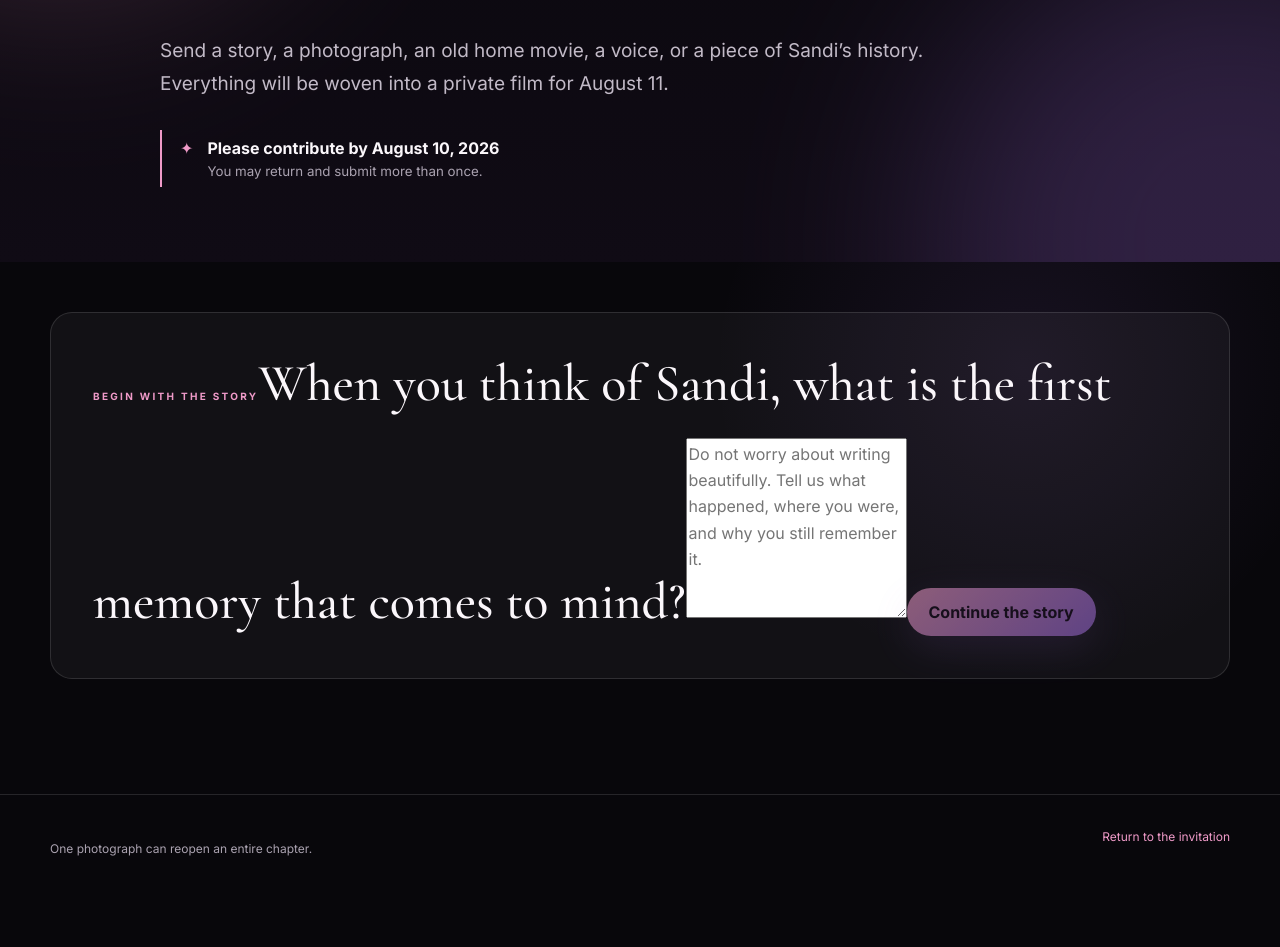
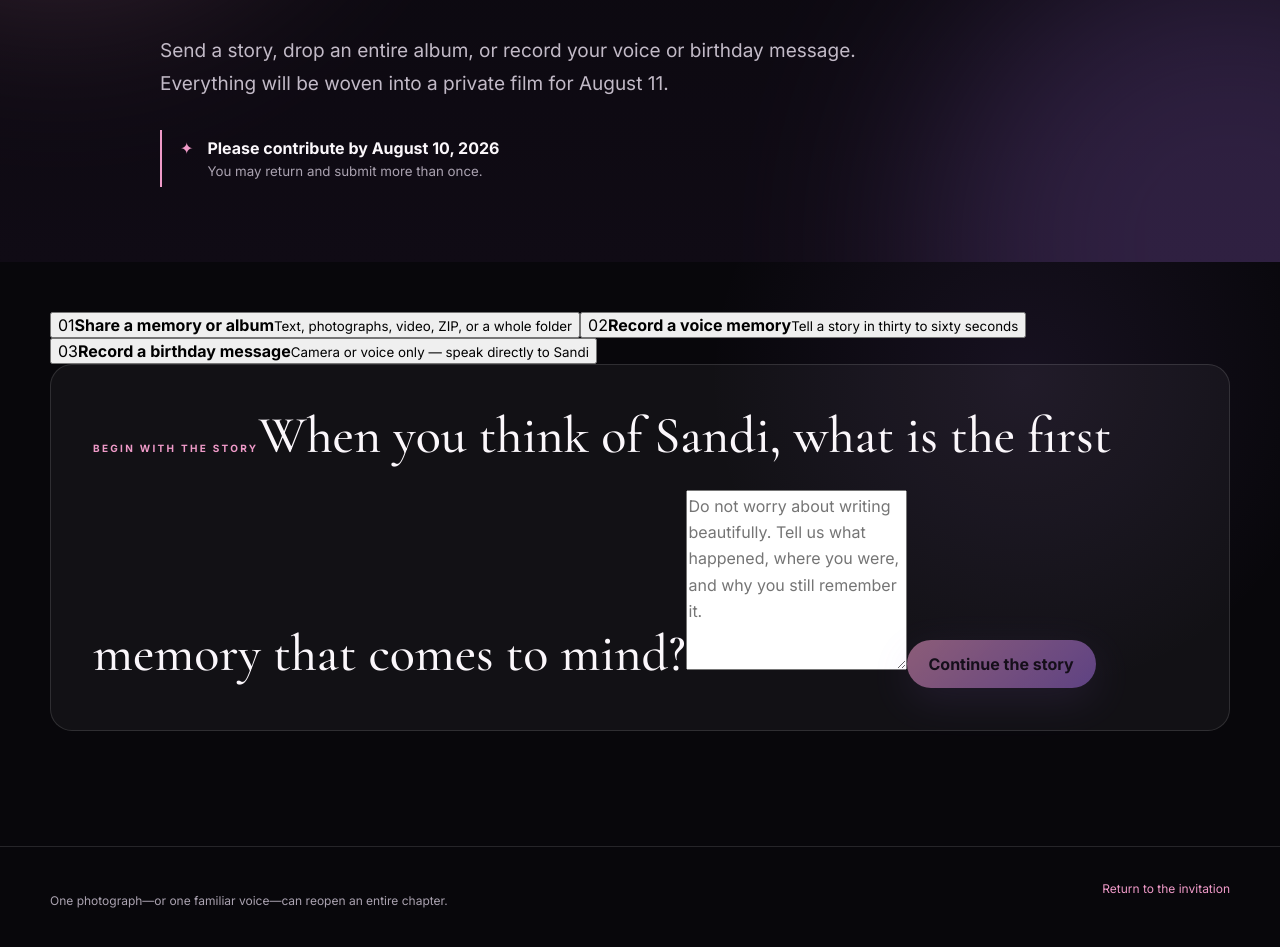
Before and after one commit to taldagan731/sandi50th, a Next.js app: page /contribute in a window 1280 px wide. Shown: the part 361-1308 px from the top of the page. Built offline with nearby package versions, Linux system fonts and the light colour scheme.

Commit message:
Ship three distinct contribution paths

```diff
--- a/app/contribute/page.tsx
+++ b/app/contribute/page.tsx
@@ -1,6 +1,6 @@
 import Link from "next/link";
 import { Navigation } from "@/components/Navigation";
-import { MemoryContributionForm } from "@/components/MemoryContributionForm";
+import { ContributionHub } from "@/components/ContributionHub";
 
 export default function ContributePage() {
   return (
@@ -13,19 +13,19 @@ export default function ContributePage() {
           <span className="eyebrow">A PRIVATE INVITATION</span>
           <h1>Help us preserve a memory that deserves to live forever.</h1>
           <p>
-            Send a story, a photograph, an old home movie, a voice, or a piece of Sandi’s history. Everything will be woven into a private film for August 11.
+            Send a story, drop an entire album, or record your voice or birthday message. Everything will be woven into a private film for August 11.
           </p>
           <div className="submissionDeadline"><span>✦</span><div><strong>Please contribute by August 10, 2026</strong><small>You may return and submit more than once.</small></div></div>
         </div>
       </section>
 
       <section className="contributionSection">
-        <div className="shell"><MemoryContributionForm /></div>
+        <div className="shell"><ContributionHub /></div>
       </section>
 
       <section className="contributionFooter">
         <div className="shell contributionFooterInner">
-          <p>One photograph can reopen an entire chapter.</p>
+          <p>One photograph—or one familiar voice—can reopen an entire chapter.</p>
           <Link href="/">Return to the invitation</Link>
         </div>
       </section>
```
